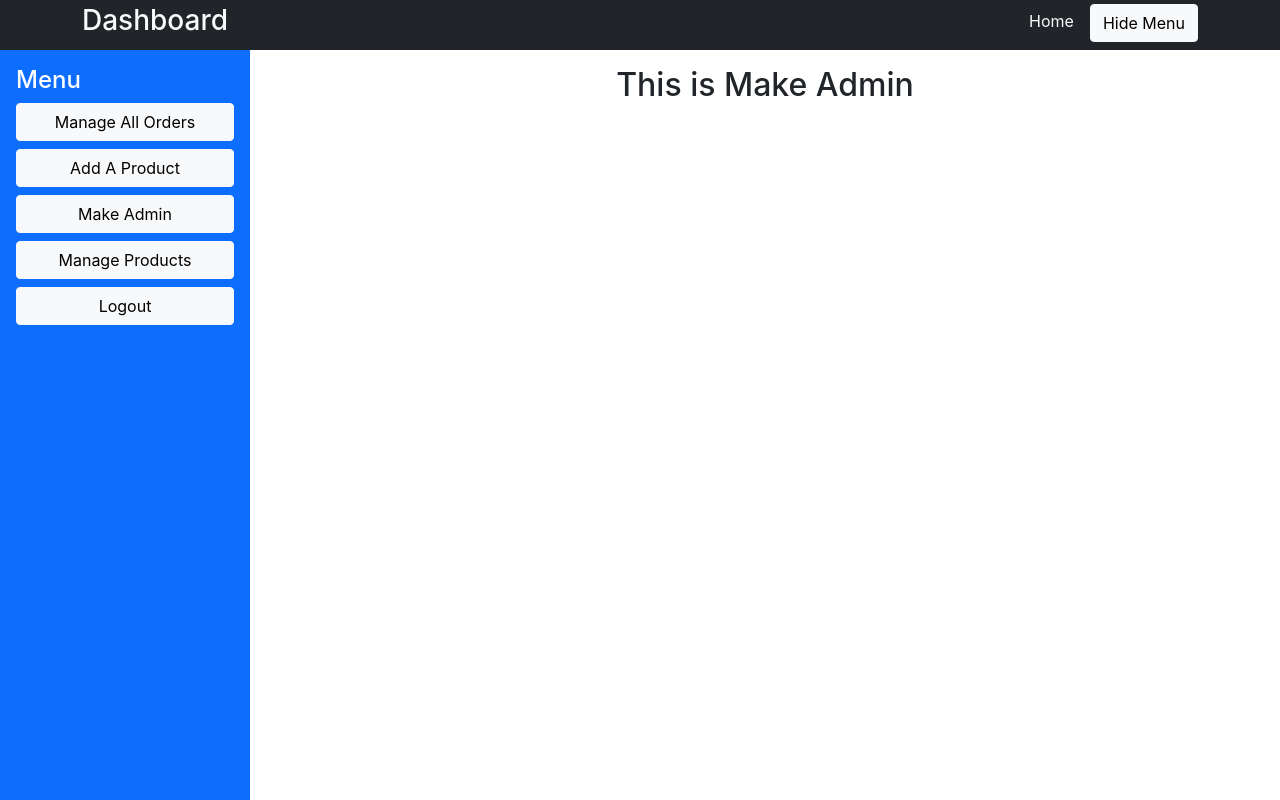
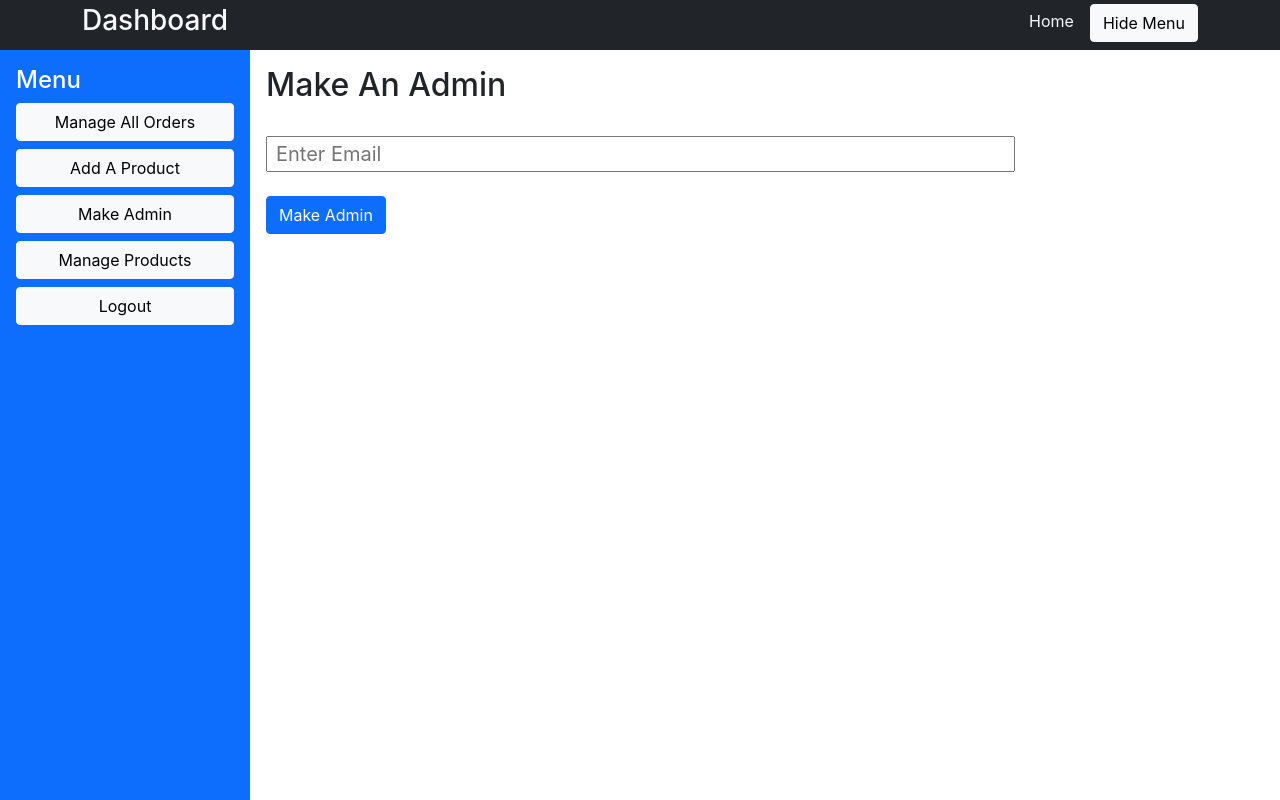
Before and after one commit to tr-folio/golden-bicycle-client-side, a React (Create React App) app: page /dashboard/makeAdmin in a window 1280 px wide. Built offline with nearby package versions, Linux system fonts and the light colour scheme; no server answers; sample sign-in values are in the browser's storage.

Commit message:
made admin successful

```diff
--- a/src/Pages/DashBoard/AdminDashboard/MakeAdmin/MakeAdmin.js
+++ b/src/Pages/DashBoard/AdminDashboard/MakeAdmin/MakeAdmin.js
@@ -1,9 +1,42 @@
 import React from 'react';
+import { Button } from 'react-bootstrap';
 
 const MakeAdmin = () => {
+    let emailField = '';
+    let email = '';
+
+    const handleMakeAdmin = (event) => {
+        event.preventDefault();
+        emailField = document.getElementById('email');
+        email = emailField.value;
+        // console.log(email);
+        const user = {email: email};
+        fetch('http://localhost:5000/makeAnAdmin', {
+            method: 'PUT',
+            headers: {
+                'content-type': 'application/json'
+            },
+            body: JSON.stringify(user)
+        })
+        .then(res => res.json())
+        .then(data => {
+            // console.log(data);
+            if (data.acknowledged) {
+                window.alert('Made admin successful');
+            }
+        })
+    }
     return (
         <div>
-            <h2>This is Make Admin</h2>
+            <h2 className="text-start">Make An Admin</h2>
+            <br/>
+            <form onSubmit={handleMakeAdmin}>
+                <div className="text-start"><input type="email" id="email" placeholder="Enter Email" className="w-75 px-2 fs-5"/></div>
+                <br/>
+                <div className="text-start">
+                    <Button onClick={handleMakeAdmin} variant="primary" type="button">Make Admin</Button>
+                </div>
+            </form>
         </div>
     );
 };
```
